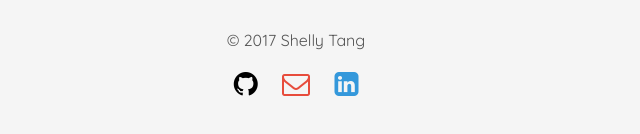
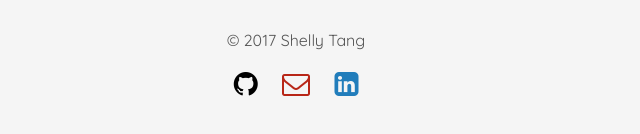
Before and after one commit to shellytang/project-portfolio, a website: page index.html in a window 1280 px wide. Shown: the part 3844-3978 px from the top of the page, 344-984 px from the left. Drawn offline with Linux system fonts and the light colour scheme.

Commit message:
updated icon colors

```diff
--- a/scss/_vars.scss
+++ b/scss/_vars.scss
@@ -10,6 +10,6 @@ $text: #555;
 $link: $text;
 $secondary-background: $white-ter;
 
-$linkedin-social: #3498db;
+$linkedin-social: #217dbb;
 $github-social: #000;
-$gmail-social: #e74c3c;
+$gmail-social: #b82617;
```
Also changed, not shown: css/main.css.
